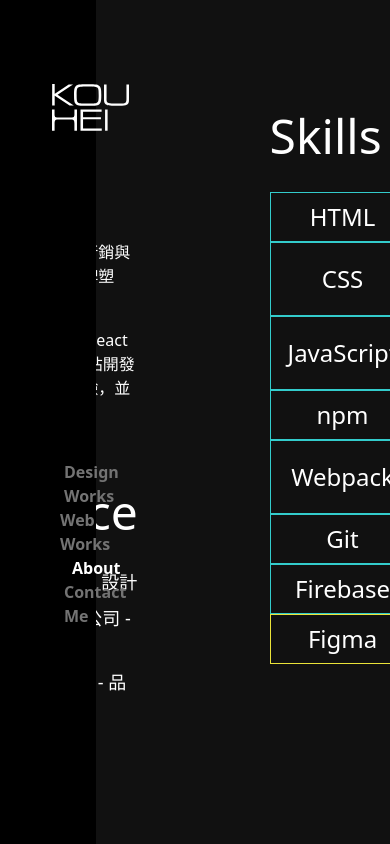
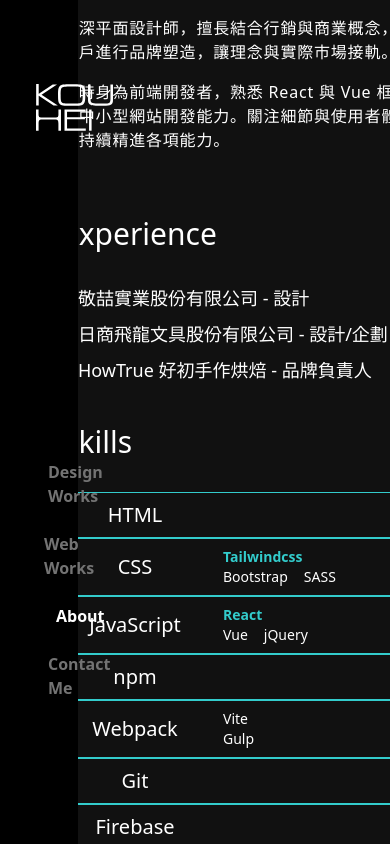
Before and after one commit to Ginz9013/KOUHEI, a React (Create React App) app: page /About in a window 390 px wide. Built offline with nearby package versions, Linux system fonts and the light colour scheme.

Commit message:
UPDATE: RWD min768px

```diff
--- a/src/components/DesignWorkCard.jsx
+++ b/src/components/DesignWorkCard.jsx
@@ -33,7 +33,7 @@ function DesignWorkCard({ work: { name, imgCover, imgContent } }) {
       gsap.from(".gsap-modalWrap", {
         opacity: 0,
         duration: 1,
-        delay: 0.2,
+        delay: 0.4,
       });
       gsap.from(".gsap-modalBg", {
         opacity: 0,
@@ -88,7 +88,7 @@ function DesignWorkCard({ work: { name, imgCover, imgContent } }) {
       {/* Small Card */}
       <button
         type="button"
-        className="relative group w-56 h-56 rounded-sm overflow-hidden hover:scale-105 duration-300"
+        className="relative group w-36 h-36 xl:w-56 xl:h-56 rounded-sm overflow-hidden hover:scale-105 duration-300"
         onClick={() => setShowModal(true)}
       >
         {/* <div className="absolute right-1/2 bottom-1/2 translate-x-1/2 translate-y-1/2 rounded-full w-4 h-4 opacity-0 bg-black group-hover:h-96 group-hover:w-96 group-hover:opacity-80 duration-500"></div> */}
--- a/src/components/DesignWorkLists.jsx
+++ b/src/components/DesignWorkLists.jsx
@@ -26,13 +26,13 @@ function DesignWorkLists() {
   }, [showWorks, currentPage]);
 
   return (
-    <div ref={list} className="relative flex justify-center text-white">
+    <div ref={list} className="relative flex justify-center text-white my-8">
       {showWorks.map((page, index) => (
         <div
           className={index === currentPage - 1 ? "gsap-current" : "hidden"}
           key={index}
         >
-          <ul className="grid grid-cols-4 grid-rows-3 gap-4">
+          <ul className="grid grid-cols-3 lg:grid-cols-4 grid-rows-4 lg:grid-rows-3 gap-1 xl:gap-4">
             {page.map((work) => (
               <li key={work.name}>
                 <DesignWorkCard work={work} />
--- a/src/components/Navbar.jsx
+++ b/src/components/Navbar.jsx
@@ -16,7 +16,7 @@ function Navbar() {
   };
 
   return (
-    <div className="flex flex-col justify-between w-full h-full px-12 pt-20 pb-56 bg-primary-black">
+    <div className="flex flex-col justify-between w-full h-full px-8 xl:px-12 pt-20 pb-56 bg-primary-black">
       <Link to="/">
         <LogoIcon
           width={85}
@@ -24,7 +24,7 @@ function Navbar() {
         />
       </Link>
       <ul className="flex flex-col justify-between h-40 text-neutral-500 font-bold">
-        <li>
+        <li className="mb-6 lg:mb-0">
           <Link
             to="/DesignWorks"
             className="flex hover:scale-105 active:scale-95 duration-200"
@@ -42,7 +42,7 @@ function Navbar() {
             </span>
           </Link>
         </li>
-        <li>
+        <li className="mb-6 lg:mb-0">
           <Link
             to="/WebWorks"
             className="flex hover:scale-105 active:scale-95 duration-200"
@@ -58,7 +58,7 @@ function Navbar() {
             </span>
           </Link>
         </li>
-        <li>
+        <li className="mb-6 lg:mb-0">
           <Link
             to="/About"
             className="flex hover:scale-105 active:scale-95 duration-200"
@@ -74,7 +74,7 @@ function Navbar() {
             </span>
           </Link>
         </li>
-        <li>
+        <li className="mb-6 lg:mb-0">
           <Link
             to="/ContactMe"
             className="flex hover:scale-105 active:scale-95 duration-200"
--- a/src/components/Pagination.jsx
+++ b/src/components/Pagination.jsx
@@ -44,8 +44,7 @@ function Pagination({ showWorks, currentPage, setCurrentPage, pageColor }) {
   });
 
   return (
-    <div className="text-white">
-      <ul className="w-80vw h-16 font-bold flex justify-center items-center">
+    <ul className="font-bold flex justify-center items-center text-white">
       <li>
         <button
           type="button"
@@ -81,7 +80,6 @@ function Pagination({ showWorks, currentPage, setCurrentPage, pageColor }) {
         </button>
       </li>
     </ul>
-    </div>
   );
 }
 
--- a/src/components/WebWorkCard.jsx
+++ b/src/components/WebWorkCard.jsx
@@ -81,11 +81,11 @@ function WebWorkCard({
       {/* Small Card */}
       <button
         type="button"
-        className="w-120 h-40 border border-slate-500 rounded-md overflow-hidden flex hover:scale-105 duration-300"
+        className="w-80 h-21 xl:w-96 xl:h-30 2xl:w-120 2xl:h-40 border border-slate-500 rounded-md overflow-hidden flex hover:scale-105 duration-300"
         onClick={() => setShowModal(true)}
       >
         <img src={imgCover} className="w-40 h-40 shrink-0" alt="cover" />
-        <div className="px-6 pt-10 text-left">
+        <div className="px-6 pt-4 xl:pt-10 text-left">
           <h2 className="text-xl mb-2">{name}</h2>
           <p className="text-sm text-gray-400">{describe}</p>
         </div>
--- a/src/pages/About.jsx
+++ b/src/pages/About.jsx
@@ -3,18 +3,18 @@
 function About() {
   return (
     <div className="w-full h-full flex flex-col justify-center items-center text-white bg-secondary-black px-48">
-      <div className="flex">
+      <div className="flex flex-col lg:flex-row">
         {/* Person & Experience */}
-        <div className="w-2/5 mr-32">
+        <div className="w-96 mr-8 2xl:mr-32 mb-8">
           {/* Person */}
           <div className="mb-16">
-            <h2 className="text-5xl mb-8">
-              Kouhei <small className="text-base">by KOUHEI Studio</small>
+            <h2 className="text-3xl mb-8">
+              Kouhei <small className="text-sm">by KOUHEI Studio</small>
             </h2>
-            <p className="mb-4 leading-6">
+            <p className="mb-4 leading-6 tracking-wider">
               資深平面設計師，擅長結合行銷與商業概念，幫助客戶進行品牌塑造，讓理念與實際市場接軌。
             </p>
-            <p className="leading-6">
+            <p className="leading-6 tracking-wider">
               同時身為前端開發者，熟悉 React 與 Vue
               框架，具備中小型網站開發能力。關注細節與使用者體驗，並持續精進各項能力。
             </p>
@@ -22,7 +22,7 @@ function About() {
 
           {/* Experience */}
           <div>
-            <h2 className="text-5xl mb-8">Experience</h2>
+            <h2 className="text-3xl mb-8">Experience</h2>
             <ul>
               <li className="flex items-center mb-2">
                 <div className="w-2 h-2 bg-primary-blue mr-2"></div>
@@ -42,14 +42,14 @@ function About() {
 
         {/* Skills */}
         <div className="w-96">
-          <h2 className="text-5xl mb-8">Skills</h2>
-          <ul className="text-2xl mr-12">
+          <h2 className="text-3xl mb-8">Skills</h2>
+          <ul className="text-xl mr-12">
             <li className="border border-primary-blue py-2">
               <h3 className="w-36 text-center ">HTML</h3>
             </li>
             <li className="flex items-center border border-primary-blue py-2">
               <h3 className="w-36 text-center">CSS</h3>
-              <ul className="text-xl mx-4">
+              <ul className="text-sm mx-4">
                 <li className="font-bold text-primary-blue">Tailwindcss</li>
                 <li className="inline mr-4">Bootstrap</li>
                 <li className="inline">SASS</li>
@@ -57,7 +57,7 @@ function About() {
             </li>
             <li className="flex items-center border border-primary-blue py-2">
               <h3 className="w-36 text-center">JavaScript</h3>
-              <ul className="text-xl ml-4">
+              <ul className="text-sm ml-4">
                 <li className="font-bold text-primary-blue">React</li>
                 <li className="inline mr-4">Vue</li>
                 <li className="inline">jQuery</li>
@@ -68,7 +68,7 @@ function About() {
             </li>
             <li className="flex items-center border border-primary-blue py-2">
               <h3 className="w-36 text-center">Webpack</h3>
-              <ul className="text-xl ml-4">
+              <ul className="text-sm ml-4">
                 <li>Vite</li>
                 <li>Gulp</li>
               </ul>
--- a/src/pages/DesignWorks.jsx
+++ b/src/pages/DesignWorks.jsx
@@ -57,7 +57,7 @@ function DesignWorks() {
       {loading ? (
         <Spinner />
       ) : (
-        <div className="h-full w-full flex flex-col justify-between bg-secondary-black pb-12">
+        <div className="h-full w-full flex flex-col bg-secondary-black">
           <DesignNav />
           <DesignWorkLists />
           <Pagination
```
Also changed, not shown: src/pages/ContactMe.jsx (+6 -6 lines). Lines whose indentation alone changed are shown as unchanged.
